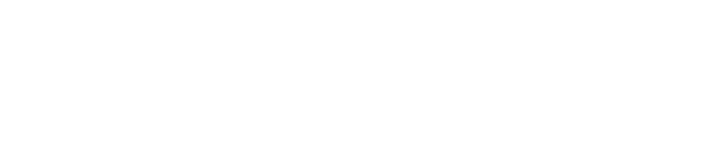
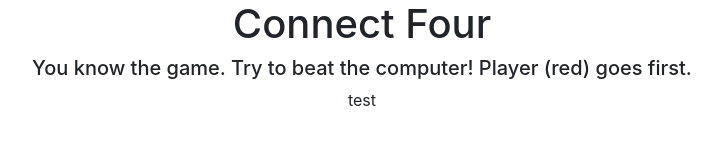
Before and after one commit to jcwaldron/Connect_Four, a plain HTML site: page connect-four.html in a window 1280 px wide. Shown: the whole page, without its empty margins (278-999 px from the left). Drawn offline with nearby package versions, Linux system fonts and the light colour scheme.

Commit message:
set up files to begin work on game itself

```diff
--- a/connect-four.html
+++ b/connect-four.html
@@ -4,16 +4,27 @@
     <meta charset="UTF-8">
     <meta name="viewport" content="width=device-width, initial-scale=1">
     <script src="connect_four.js"></script>
+    <link rel="stylesheet" href="https://cdn.jsdelivr.net/npm/bootstrap@4.3.1/dist/css/bootstrap.min.css" integrity="sha384-ggOyR0iXCbMQv3Xipma34MD+dH/1fQ784/j6cY/iJTQUOhcWr7x9JvoRxT2MZw1T" crossorigin="anonymous">
     <link rel="stylesheet" href="style.css">
+    <title>Connect Four</title>
 </head>
 
 <body>
     <header>
-
-    </header>
+          <h1 class="text-center">
+            Connect Four
+          </h1>
+          <h5 class="text-center">
+            You know the game. Try to beat the computer! Player (red) goes first.
+          </h5>
+      </header>
 
     <main>
-
+        <div id="connect-four" class="text-center">
+            <script>window.onload = function(){
+                loadConnectFour("connect-four");
+            }; </script>
+        </div>
     </main>
 
 </body>
--- a/connect_four.js
+++ b/connect_four.js
@@ -1 +1,13 @@
-// placeholder-2
+let containerId = "connect-four";
+
+function loadConnectFour(containerId) {
+    let container = document.getElementById(containerId);
+    let board = document.createElement("div");
+    board.className = "connect-four-board";
+    board.textContent = "test";
+
+
+    container.appendChild(board);
+    return board;
+
+}
```
